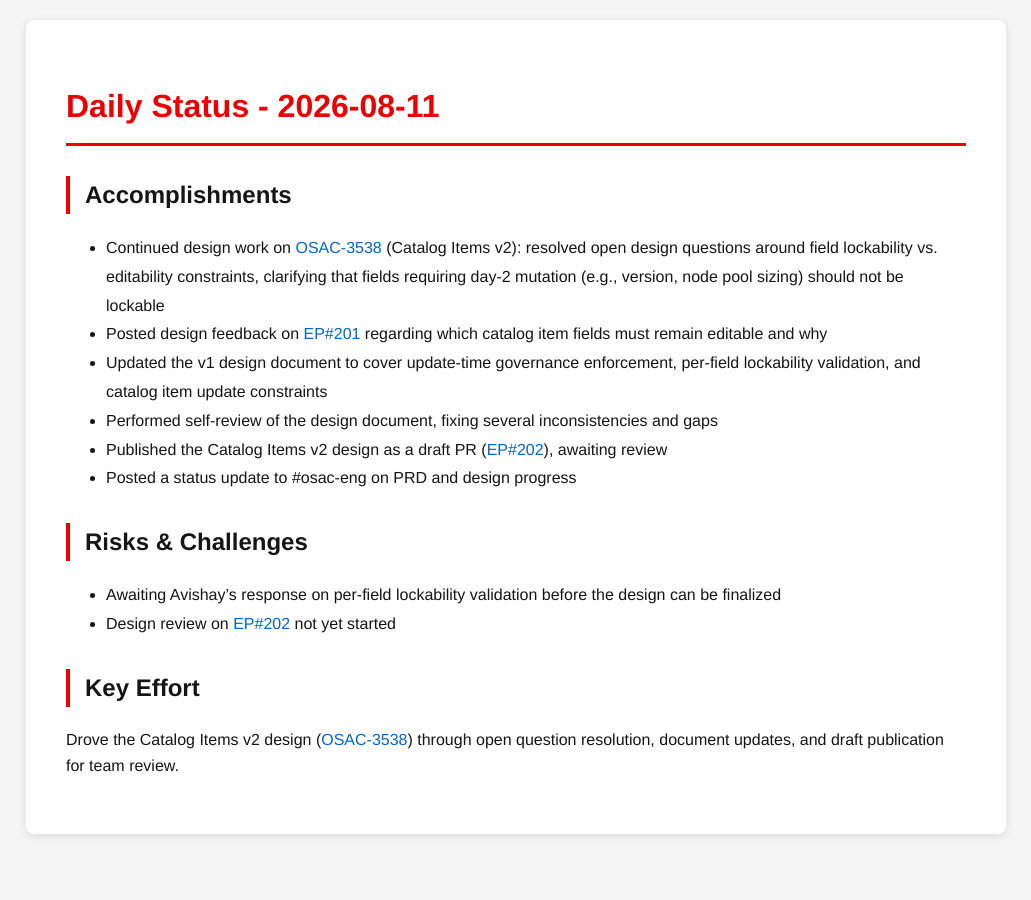
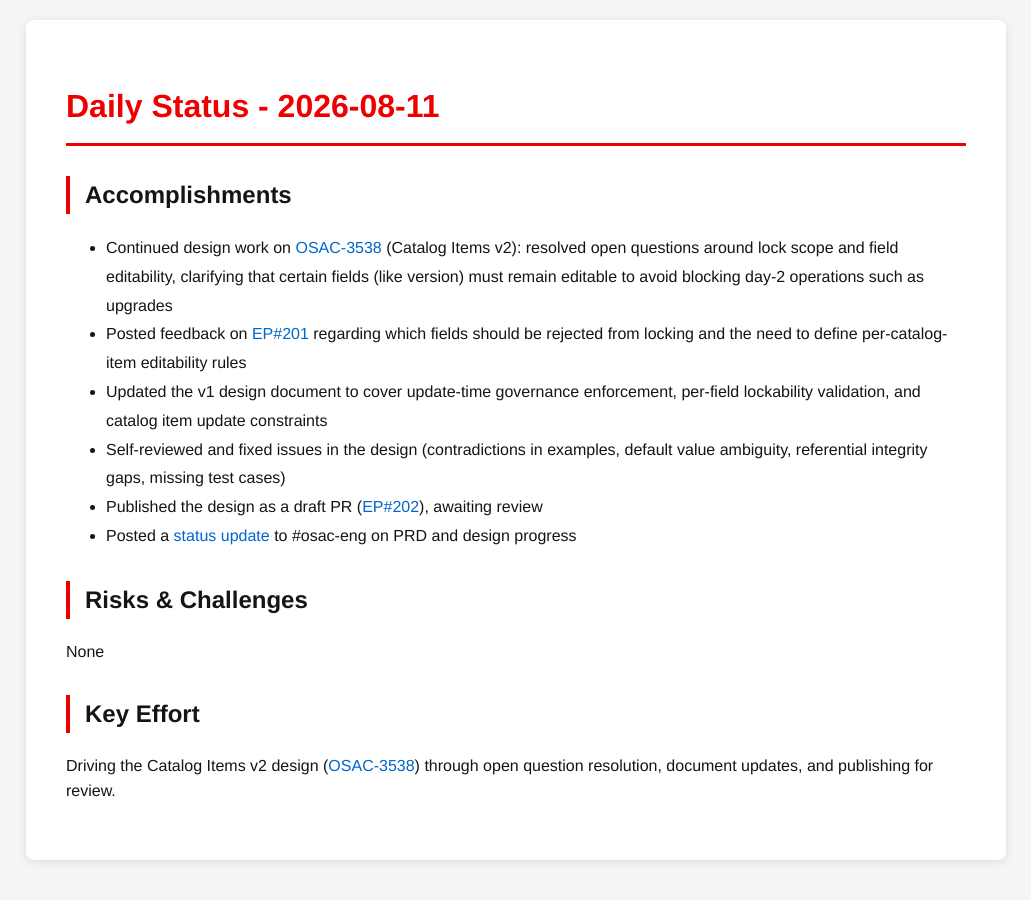
Before and after one commit to tzvatot/daily-status, a Jekyll site: the page built from 2026-08-11.md, in a window 1280 px wide. Shown: the whole page, without its empty margins (124-1155 px from the left). Built offline with Jekyll 4.4.1, drawn with Linux system fonts in a browser that asks for light colours.

Commit message:
Daily status update - 2026-08-11

```diff
--- a/2026-08-11.md
+++ b/2026-08-11.md
@@ -7,16 +7,15 @@ date: 2026-08-11
 # Daily Status - 2026-08-11
 
 ## Accomplishments
-- Continued design work on [OSAC-3538](https://redhat.atlassian.net/browse/OSAC-3538) (Catalog Items v2): resolved open design questions around field lockability vs. editability constraints, clarifying that fields requiring day-2 mutation (e.g., version, node pool sizing) should not be lockable
-- Posted design feedback on [EP#201](https://github.com/osac-project/enhancement-proposals/pull/201) regarding which catalog item fields must remain editable and why
+- Continued design work on [OSAC-3538](https://redhat.atlassian.net/browse/OSAC-3538) (Catalog Items v2): resolved open questions around lock scope and field editability, clarifying that certain fields (like version) must remain editable to avoid blocking day-2 operations such as upgrades
+- Posted feedback on [EP#201](https://github.com/osac-project/enhancement-proposals/pull/201) regarding which fields should be rejected from locking and the need to define per-catalog-item editability rules
 - Updated the v1 design document to cover update-time governance enforcement, per-field lockability validation, and catalog item update constraints
-- Performed self-review of the design document, fixing several inconsistencies and gaps
-- Published the Catalog Items v2 design as a draft PR ([EP#202](https://github.com/osac-project/enhancement-proposals/pull/202)), awaiting review
-- Posted a status update to #osac-eng on PRD and design progress
+- Self-reviewed and fixed issues in the design (contradictions in examples, default value ambiguity, referential integrity gaps, missing test cases)
+- Published the design as a draft PR ([EP#202](https://github.com/osac-project/enhancement-proposals/pull/202)), awaiting review
+- Posted a [status update](https://redhat-internal.slack.com/archives/C08ESMFV85Q) to #osac-eng on PRD and design progress
 
 ## Risks & Challenges
-- Awaiting Avishay's response on per-field lockability validation before the design can be finalized
-- Design review on [EP#202](https://github.com/osac-project/enhancement-proposals/pull/202) not yet started
+None
 
 ## Key Effort
-Drove the Catalog Items v2 design ([OSAC-3538](https://redhat.atlassian.net/browse/OSAC-3538)) through open question resolution, document updates, and draft publication for team review.
+Driving the Catalog Items v2 design ([OSAC-3538](https://redhat.atlassian.net/browse/OSAC-3538)) through open question resolution, document updates, and publishing for review.
```
